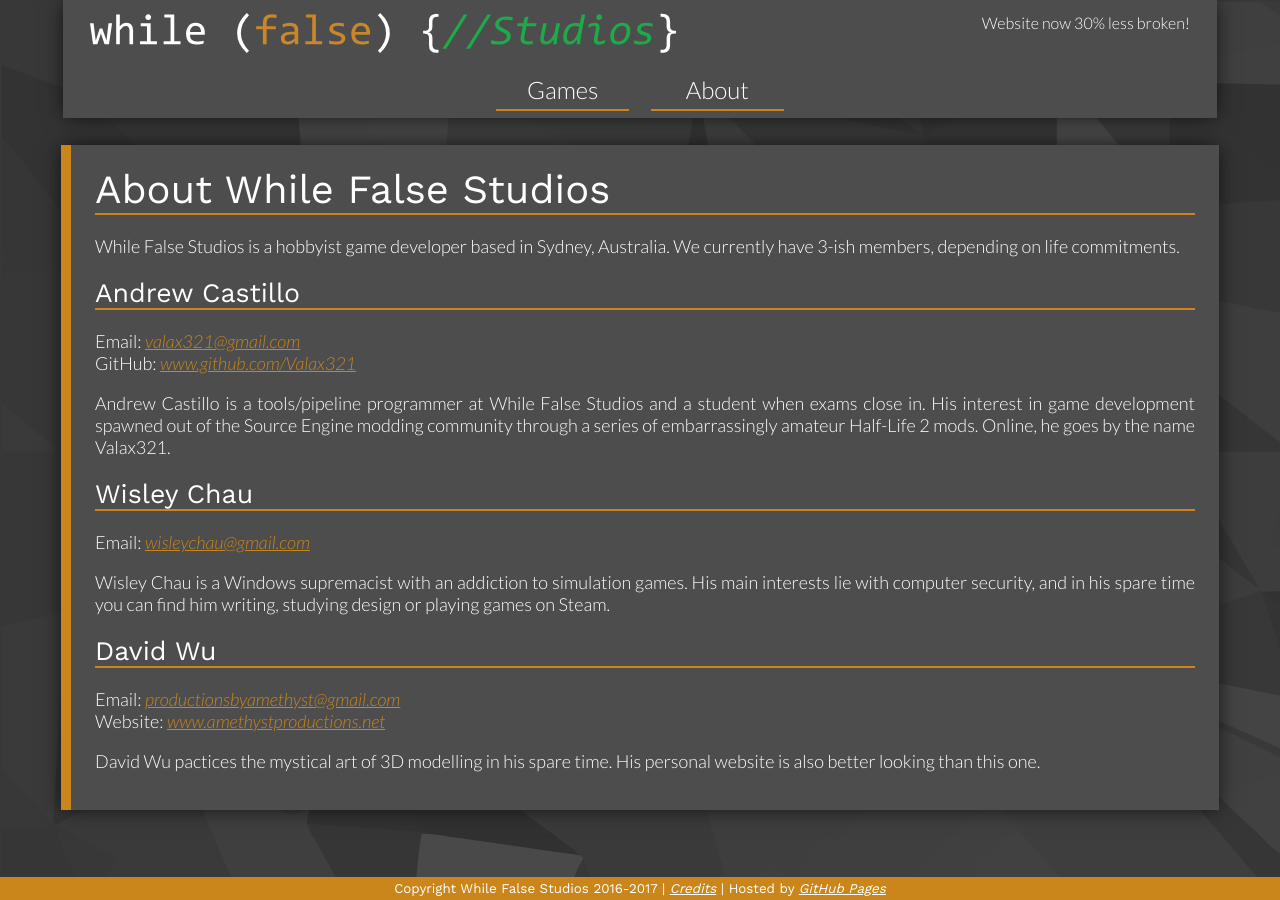
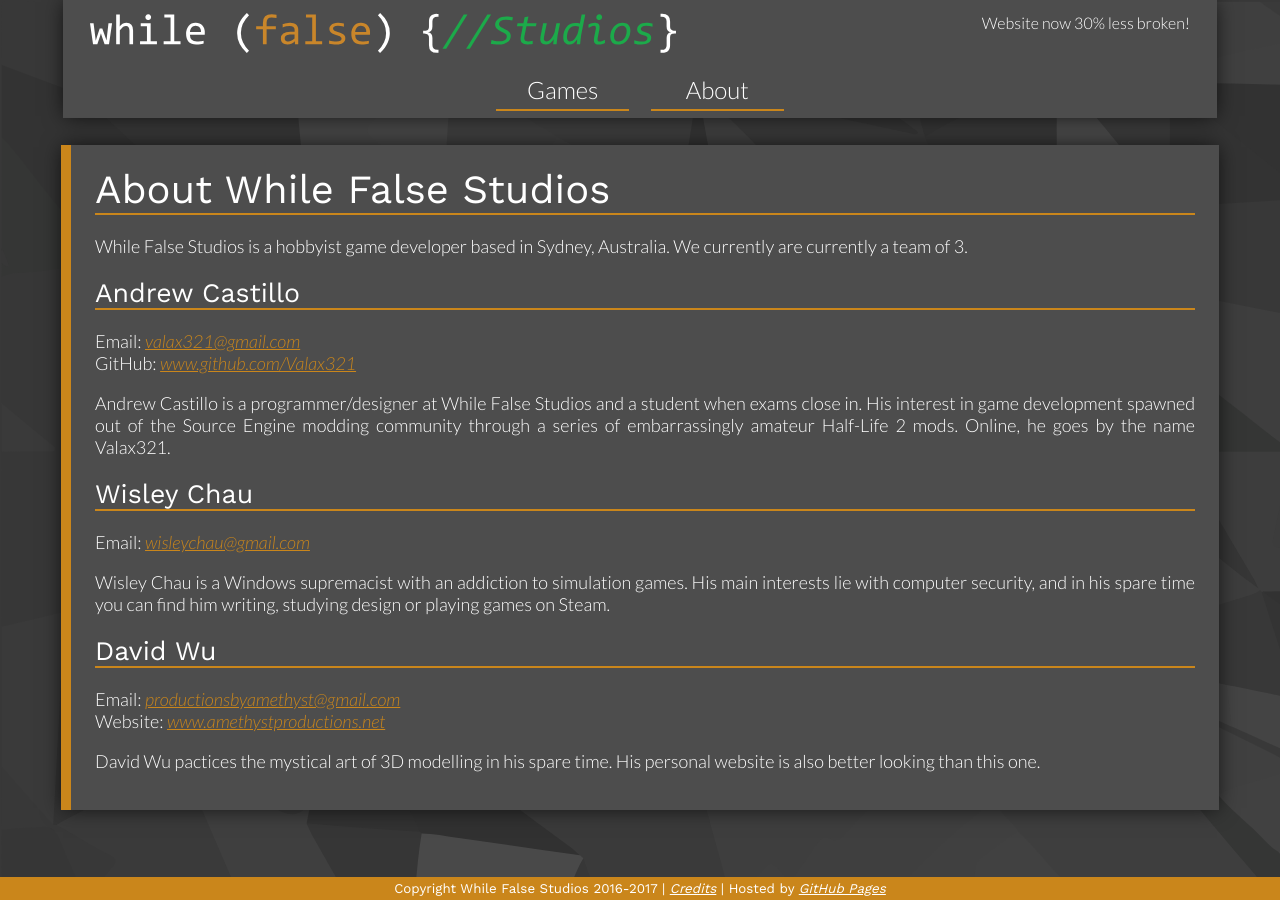
Before and after one commit to WhileFalseStudios/WhileFalseStudios.github.io, a Jekyll site: the page built from pages/about.md, in a window 1280 px wide. Built offline with Jekyll 4.4.1, drawn with Linux system fonts in a browser that asks for light colours.

Commit message:
Updated about page to be more accurate now

```diff
--- a/pages/about.md
+++ b/pages/about.md
@@ -7,14 +7,14 @@ permalink: /about/index.html
 
 # About While False Studios
 
-While False Studios is a hobbyist game developer based in Sydney, Australia. We currently have 3-ish members, depending on life commitments.
+While False Studios is a hobbyist game developer based in Sydney, Australia. We currently are currently a team of 3.
 
 ## Andrew Castillo
 
 Email: <valax321@gmail.com><br>
 GitHub: [www.github.com/Valax321](http://www.github.com/Valax321)
 
-Andrew Castillo is a tools/pipeline programmer at While False Studios and a student when exams close in. His interest in game development spawned out of the Source Engine modding community through a series of embarrassingly amateur Half-Life 2 mods. Online, he goes by the name Valax321.
+Andrew Castillo is a programmer/designer at While False Studios and a student when exams close in. His interest in game development spawned out of the Source Engine modding community through a series of embarrassingly amateur Half-Life 2 mods. Online, he goes by the name Valax321.
 
 ## Wisley Chau
 
```
